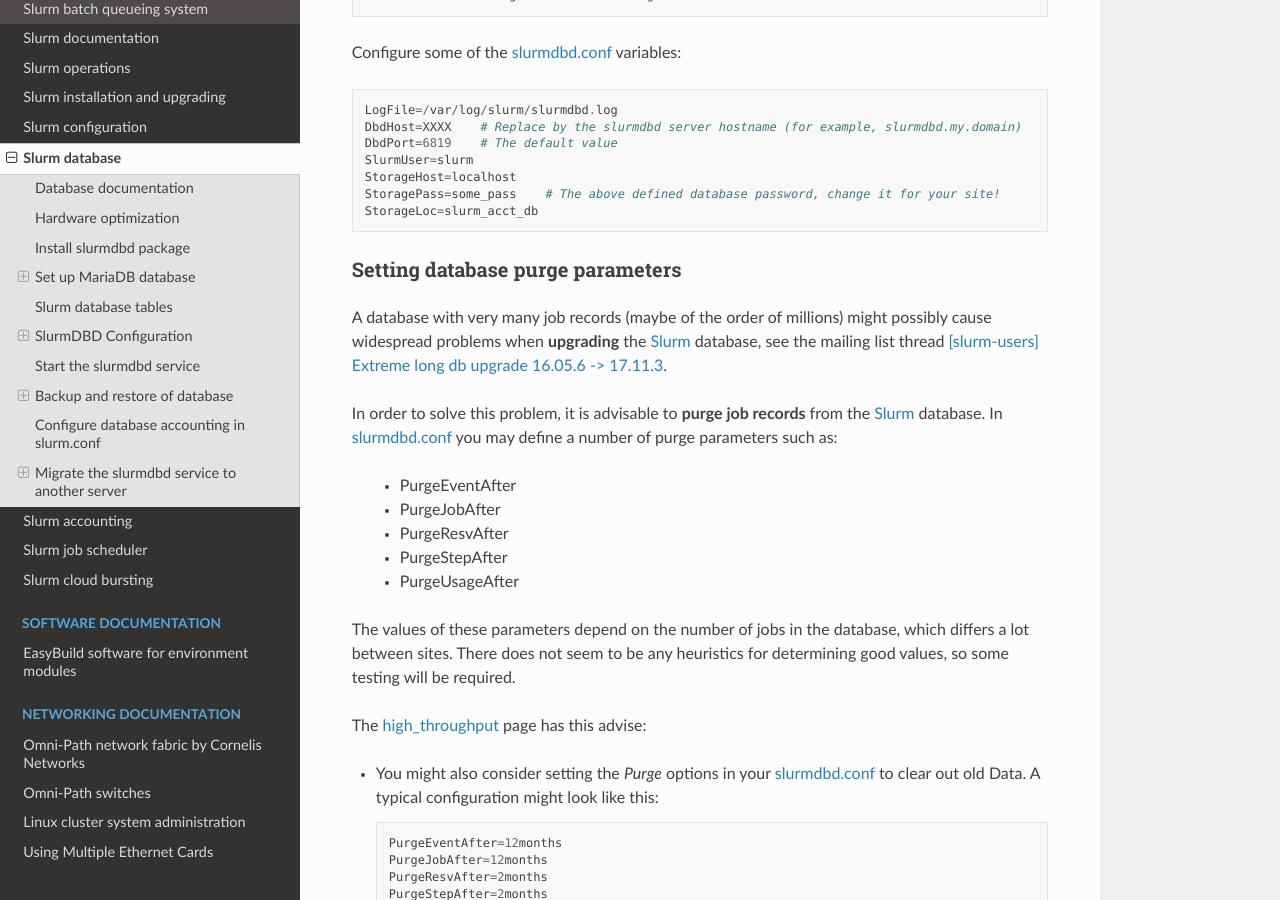
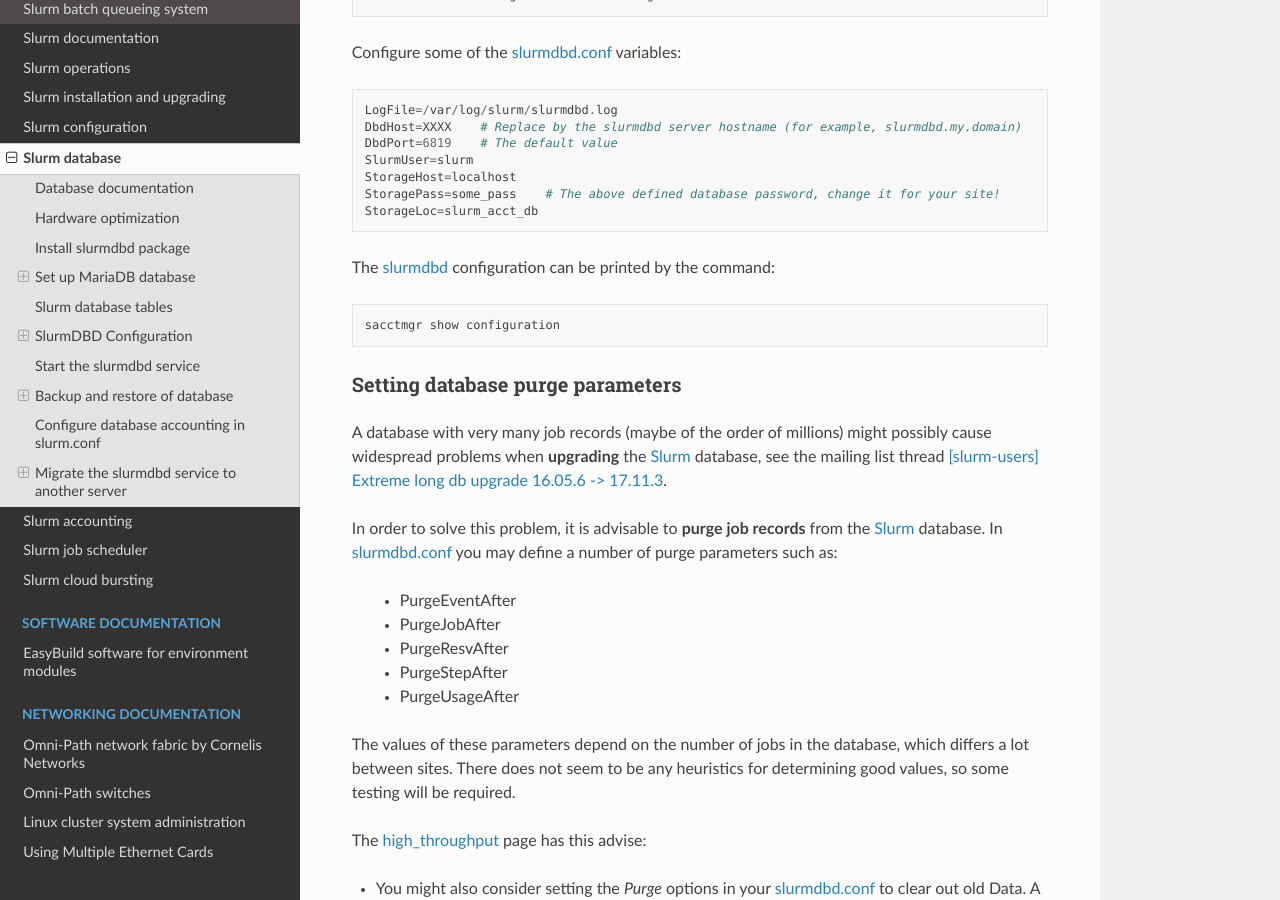
Before and after one commit to OleHolmNielsen/Niflheim_system, a Sphinx documentation site: the page built from docs/Slurm_database.rst, in a window 1280 px wide and 900 px high, scrolled down 7252 px. Built offline with Sphinx 7.4.7 and the Read the Docs theme 3.1.0, drawn with Linux system fonts in a browser that asks for light colours.

Commit message:
Added sacctmgr show configuration

```diff
--- a/docs/Slurm_database.rst
+++ b/docs/Slurm_database.rst
@@ -315,6 +315,10 @@
   StorageHost=localhost
   StoragePass=some_pass    # The above defined database password, change it for your site!
   StorageLoc=slurm_acct_db
+
+The slurmdbd_ configuration can be printed by the command::
+
+  sacctmgr show configuration
 
 .. _configless: https://slurm.schedmd.com/configless_slurm.html
 
```
